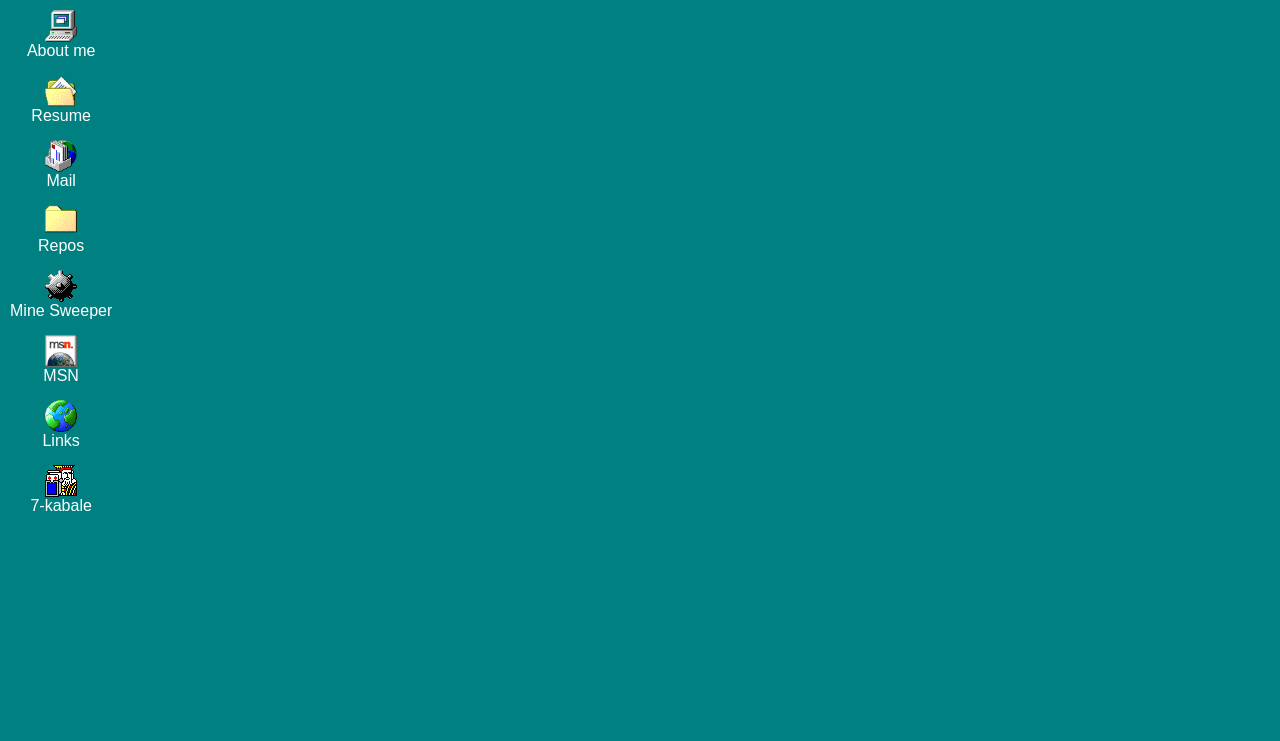
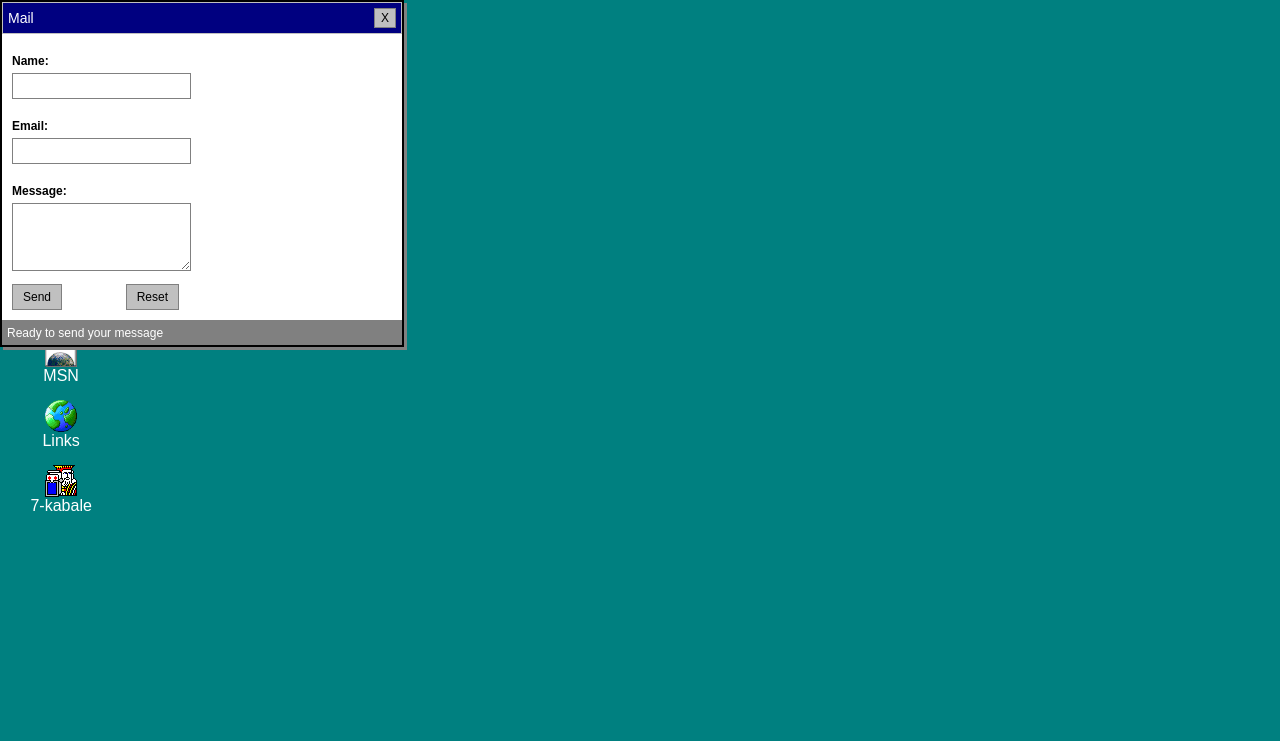
Before and after one commit to Turbobent/portfolio, a plain HTML site: page index.html in a window 1280 px wide. Both pictures are taken after a click on the element "Mail". Shown: the top 741 px of the page. Drawn offline with Linux system fonts and the light colour scheme; no server answers.

Commit message:
mail window

```diff
--- a/index.html
+++ b/index.html
@@ -85,12 +85,34 @@
         </div>
     </div>
      <!-- Resume Window -->
-     <div class="mail-window" id="mailWindow" style="display: none;">
+     <div class="resume-window" id="resumeWindow" style="display: none;">
     </div>
 
-    <!-- mail Window -->
-    <div class="mail-window" id="mailWindow" style="display: none;">
+   <!-- Mail Window -->
+<div class="mail-window" id="mailWindow" style="display: none;">
+    <div class="title-bar">
+        <span>Mail</span>
+        <button onclick="closeMailWindow()">X</button>
     </div>
+    <div class="window-content">
+        <form id="mailForm">
+            <label for="name">Name:</label>
+            <input type="text" id="name" name="name" required>
+            <label for="email">Email:</label>
+            <input type="email" id="email" name="email" required>
+            <label for="message">Message:</label>
+            <textarea id="message" name="message" rows="4" required></textarea>
+            <div class="form-actions">
+                <button type="button" onclick="sendMail()">Send</button>
+                <button type="button" onclick="resetMailForm()">Reset</button>
+            </div>
+        </form>
+    </div>
+    <div class="status-bar">
+        <span>Ready to send your message</span>
+    </div>
+</div>
+
 
     <!-- Repositories Window -->
     <div class="project-window" id="reposWindow" style="display: none;">
--- a/js/main.js
+++ b/js/main.js
@@ -41,6 +41,17 @@ function closeKabaleWindow() {
     document.getElementById("kabaleWindow").style.display = "none";
 }
 
+function openMailWindow() {
+  document.getElementById('mailWindow').style.display = 'block';
+}
+
+function closeMailWindow() {
+  document.getElementById('mailWindow').style.display = 'none';
+}
+
+function resetMailForm() {
+  document.getElementById('mailForm').reset();
+}
 
 // Function to make a window draggable
 function makeWindowDraggable(windowElement, handleElement) {
@@ -74,3 +85,18 @@ function makeWindowDraggable(windowElement, handleElement) {
 makeWindowDraggable(document.getElementById("linksWindow"), document.getElementById("titleBar"));
 makeWindowDraggable(document.getElementById("mineSweeperWindow"), document.getElementById("#mineSweeperWindow .top-wrapper"));
 makeWindowDraggable(document.getElementById("kabaleWindow"), document.getElementById("#kabaleWindow .top"));
+
+
+
+function sendMail() {
+  const name = document.getElementById('name').value;
+  const email = document.getElementById('email').value;
+  const message = document.getElementById('message').value;
+
+  if (name && email && message) {
+      alert(`Message sent!\n\nName: ${name}\nEmail: ${email}\nMessage: ${message}`);
+      closeMailWindow();
+  } else {
+      alert('Please fill in all fields.');
+  }
+}
--- a/style.css
+++ b/style.css
@@ -495,3 +495,78 @@ body, html {
 .repo-item a:hover {
     text-decoration: underline;
 }
+
+
+.mail-window {
+  position: absolute;
+  width: 400px;
+  background: #c0c0c0;
+  border: 2px solid #000;
+  box-shadow: 3px 3px #808080;
+  font-family: "MS Sans Serif", sans-serif;
+  font-size: 12px;
+  z-index: 10;
+}
+
+.title-bar {
+  background: #000080;
+  color: white;
+  padding: 5px;
+  display: flex;
+  justify-content: space-between;
+  align-items: center;
+  font-size: 14px;
+}
+
+.title-bar button {
+  background: #c0c0c0;
+  border: 1px solid #808080;
+  font-size: 12px;
+  padding: 2px 6px;
+  cursor: pointer;
+}
+
+.window-content {
+  padding: 10px;
+}
+
+form label {
+  display: block;
+  margin-top: 10px;
+  font-weight: bold;
+}
+
+form input,
+form textarea {
+  width: 100%;
+  border: 1px solid #808080;
+  background: #fff;
+  margin-top: 5px;
+  margin-bottom: 10px;
+  padding: 5px;
+  font-family: inherit;
+  font-size: inherit;
+}
+
+.form-actions {
+  display: flex;
+  justify-content: space-between;
+}
+
+form button {
+  background: #c0c0c0;
+  border: 1px solid #808080;
+  font-size: 12px;
+  padding: 5px 10px;
+  cursor: pointer;
+}
+
+.status-bar {
+  background: #808080;
+  color: white;
+  padding: 5px;
+  font-size: 12px;
+  display: flex;
+  justify-content: space-between;
+  align-items: center;
+}
```
